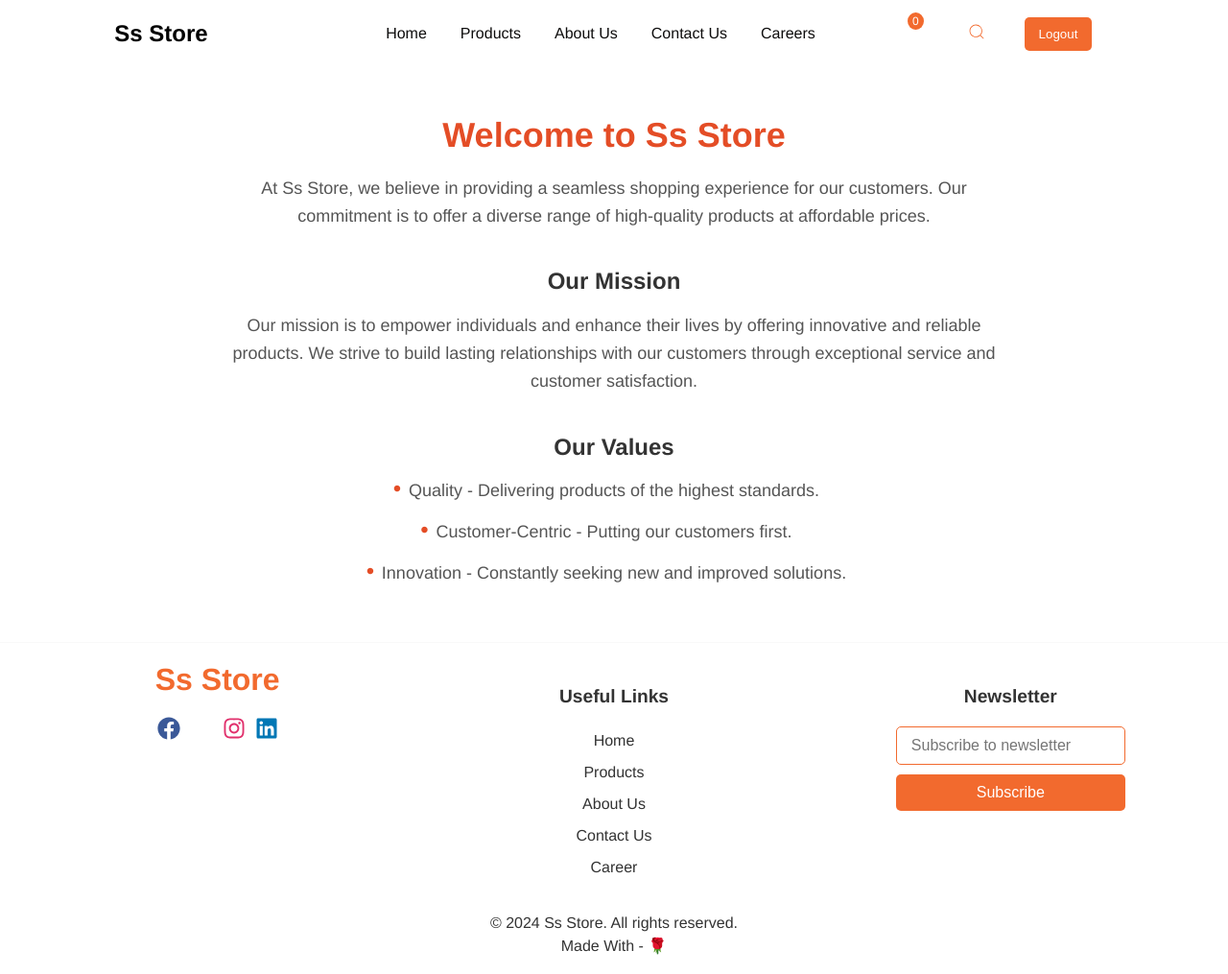
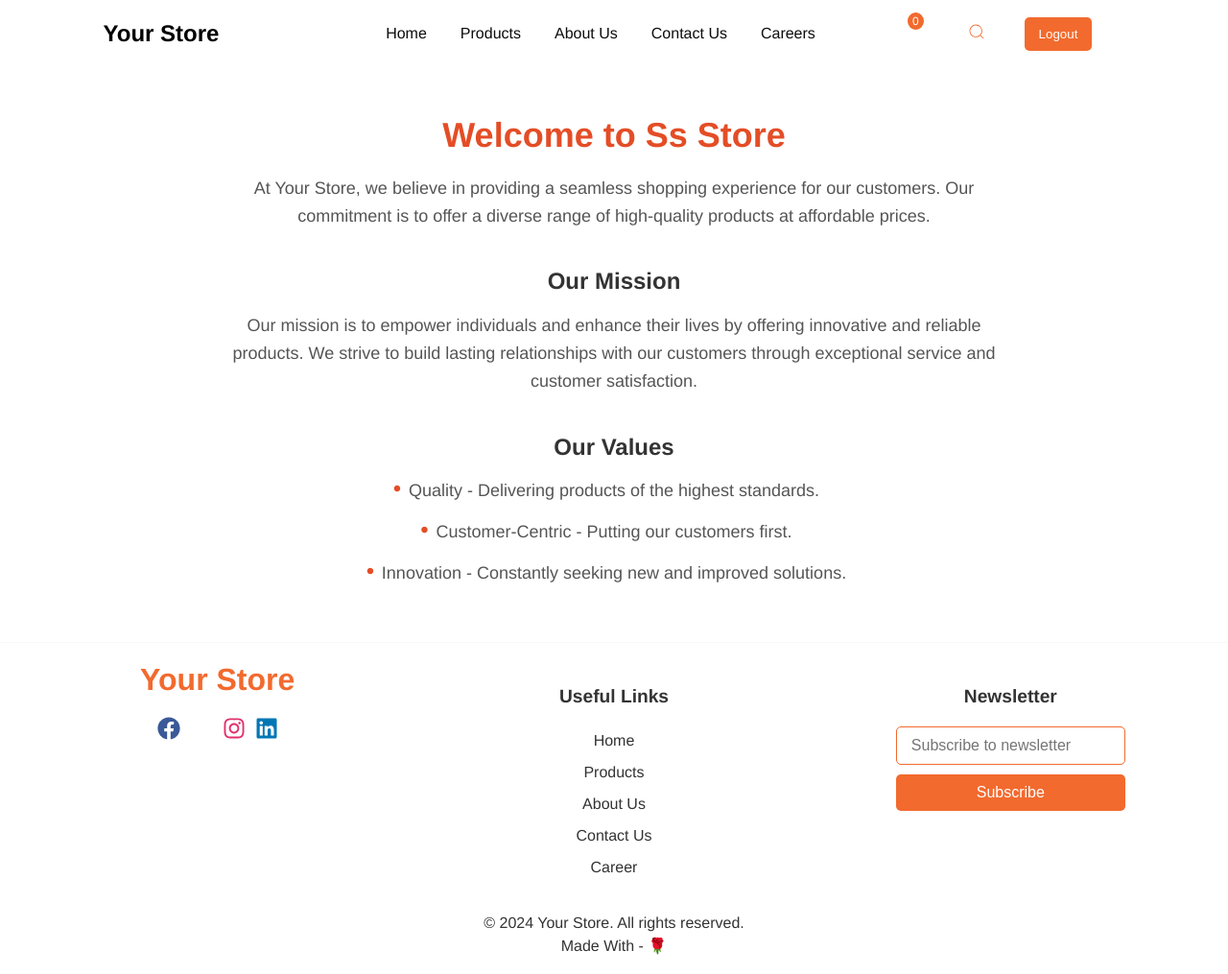
Before and after one commit to Rajkumar-Khatua/e-commerce-MERN-Stack, a React (Vite) app: page /about-us in a window 1280 px wide. Shown: the whole page at 96% size. Built offline with nearby package versions, Linux system fonts and the light colour scheme; some icons are missing.

Commit message:
Started with Backend with some minimal changes

```diff
--- a/index.html
+++ b/index.html
@@ -5,12 +5,14 @@
   <meta charset="UTF-8" />
   <link rel="icon" type="image/svg+xml" href="/logo.png" />
   <meta name="viewport" content="width=device-width, initial-scale=1.0" />
-  <meta name="description" content="Explore a seamless and enjoyable online shopping experience with Ss Store. Discover a wide range of products and hassle-free checkout." />
-  <meta name="keywords" content="Ss Store, online shopping, e-commerce, products, fashion, electronics, home goods, user-friendly, secure checkout" />
-  <meta name="author" content="Ss Store" />
+  <meta name="description"
+    content="Explore a seamless and enjoyable online shopping experience with Your Store. Discover a wide range of products and hassle-free checkout." />
+  <meta name="keywords"
+    content="Your Store, online shopping, e-commerce, products, fashion, electronics, home goods, user-friendly, secure checkout" />
+  <meta name="author" content="Your Store" />
   <meta name="robots" content="index, follow" />
   <meta name="googlebot" content="index, follow" />
-  <title>Ss Store - Your Destination for Online Shopping</title>
+  <title>Your Store - Your Destination for Online Shopping</title>
 </head>
 
 <body>
--- a/src/components/Footer/Footer.jsx
+++ b/src/components/Footer/Footer.jsx
@@ -10,7 +10,7 @@ const Footer = () => {
     <footer className="footer">
       <div className="left">
         <Link to="/" className="logo">
-          Ss Store
+        Your Store
         </Link>
         <div className="social-icons">
           <FaFacebook className="social__icon__FB" />
@@ -51,7 +51,7 @@ const Footer = () => {
         </div>
       </div>
       <div className="bottom">
-        <p>&copy; 2024 Ss Store. All rights reserved.</p>
+        <p>&copy; 2024 Your Store. All rights reserved.</p>
         <span>Made With - 🌹</span>
       </div>
     </footer>
--- a/src/components/Navbar/Navbar.jsx
+++ b/src/components/Navbar/Navbar.jsx
@@ -41,7 +41,7 @@ const Navbar = () => {
     <nav className={`navbar ${isAuthenticated ? "authenticated" : ""}`}>
       <div className="leftNavBar">
         <Link to="/" className="logo">
-          Ss Store
+        Your Store
         </Link>
       </div>
       <div className="middleNavBar">
--- a/src/pages/AboutUs/AboutUs.jsx
+++ b/src/pages/AboutUs/AboutUs.jsx
@@ -8,7 +8,7 @@ const AboutUs = () => {
       <section className="about-section">
         <h1>Welcome to Ss Store</h1>
         <p>
-          At Ss Store, we believe in providing a seamless shopping experience for our
+          At Your Store, we believe in providing a seamless shopping experience for our
           customers. Our commitment is to offer a diverse range of high-quality
           products at affordable prices.
         </p>
--- a/src/pages/Contact/Contact.jsx
+++ b/src/pages/Contact/Contact.jsx
@@ -18,7 +18,7 @@ const Contact = () => {
           channels:
         </p>
         <ul>
-          <li>Email: <a href="mailto:info@ssstore.com">info@ssstore.com</a></li>
+          <li>Email: <a href="mailto:info@Your Store.com">info@Your Store.com</a></li>
           <li>Phone: +1 (123) 456-7890</li>
           <li>Address: 1234 Store Street, Cityville, Country</li>
         </ul>
```
